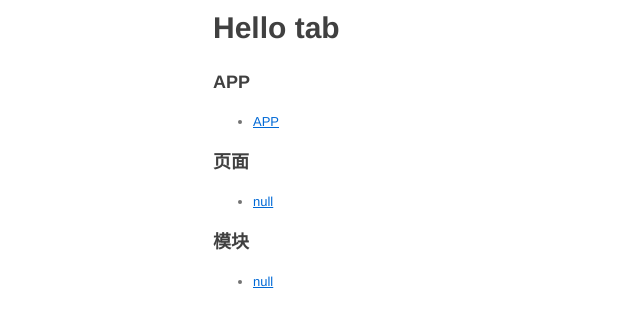
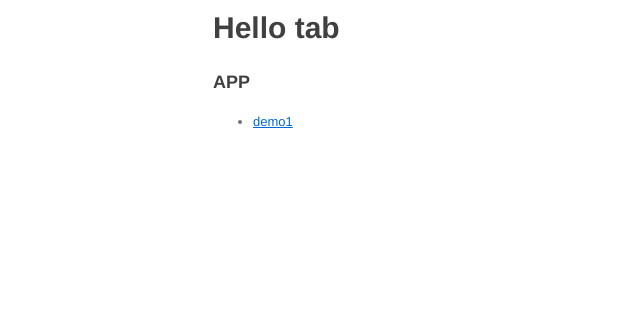
Before and after one commit to jun-lu/tab, a website: page demo/index.html in a window 1280 px wide. Shown: the whole page, without its empty margins (0-640 px from the left). Drawn offline with Linux system fonts and the light colour scheme.

Commit message:
normalCommit

```diff
--- a/demo/index.html
+++ b/demo/index.html
@@ -149,17 +149,8 @@
 	<h1>Hello tab</h1>
 	<h3>APP</h3>
 	<ul>
-		<li><a href="./app.html">APP</a></li>
+		<li><a href="./app.html">demo1</a></li>
 	</ul>
 
-	<h3>页面</h3>
-	<ul>
-		<li><a href="#">null</a></li>
-	</ul>
-
-	<h3>模块</h3>
-	<ul>
-		<li><a href="#">null</a></li>
-	</ul>
 </body>
 </html>
```
